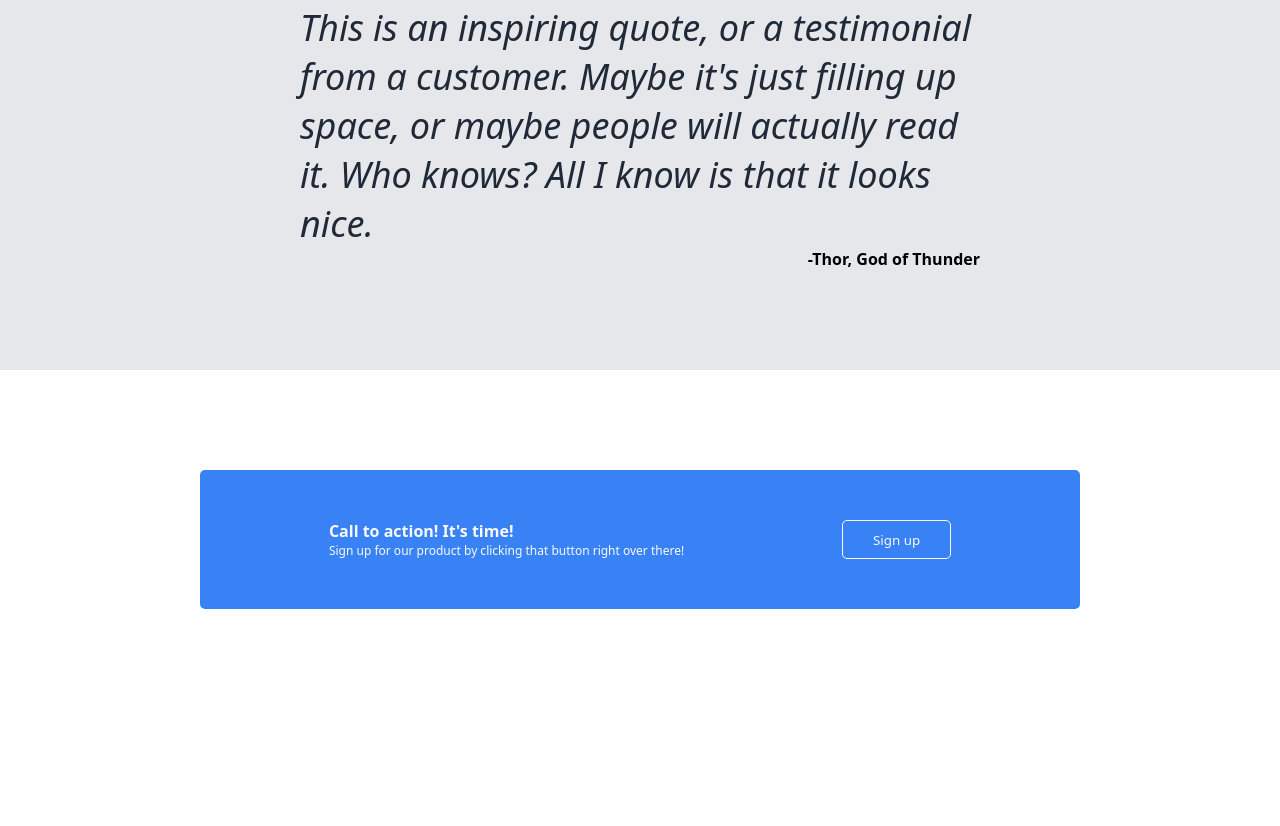
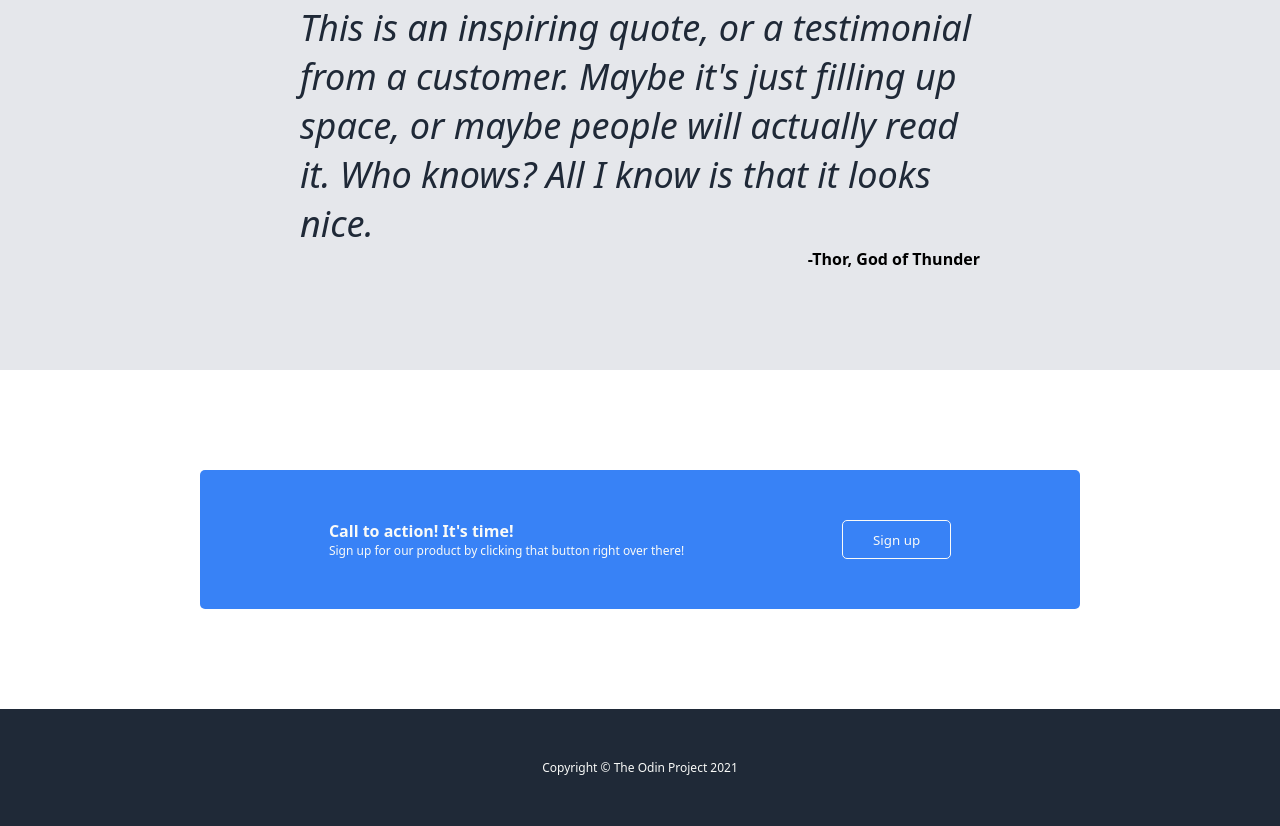
Before and after one commit to GogglesTv/odin-landingPage-revised, a plain HTML site: page index.html in a window 1280 px wide. Shown: the part 1124-1950 px from the top of the page. Before the commit the page ends 1833 px from the top, so only its background shows below. Drawn offline with Linux system fonts and the light colour scheme.

Commit message:
Added the footer section and styled the elements

```diff
--- a/index.html
+++ b/index.html
@@ -76,5 +76,7 @@
         <button>Sign up</button>
       </div>
     </section>
+
+    <footer>Copyright © The Odin Project 2021</footer>
   </body>
 </html>
--- a/styles.css
+++ b/styles.css
@@ -195,3 +195,14 @@ div.action-elements > button {
   border-radius: 5px;
   padding: 0px 30px;
 }
+
+/* FOOTER ELEMENTS */
+
+footer {
+  display: flex;
+  justify-content: center;
+  background-color: #1f2937;
+  color: #f9faf8;
+  font-size: 12px;
+  padding: 50px 0;
+}
```
